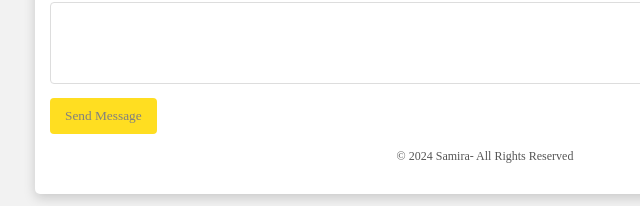
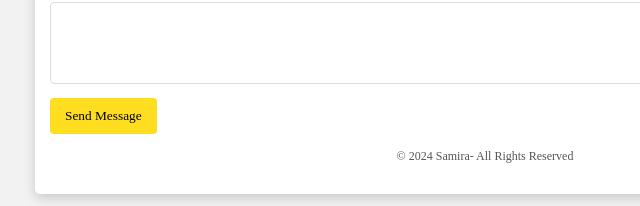
Before and after one commit to whydouneedone/assignments, a plain HTML site: page index.html in a window 1280 px wide. Shown: the part 1525-1731 px from the top of the page, 155-795 px from the left. Drawn offline with Linux system fonts and the light colour scheme.

Commit message:
Update styles.css

```diff
--- a/styles.css
+++ b/styles.css
@@ -137,7 +137,7 @@ form input, form textarea {
 
 form button {
     background-color:#FFDE21;
-    color: grey;
+    color: black;
     padding: 10px 15px;
     border: none;
     border-radius: 4px;
@@ -145,7 +145,7 @@ form button {
 }
 
 form button:hover {
-    background-color: #218838;
+    background-color: #CCFF00;
 }
 
 footer {
```
